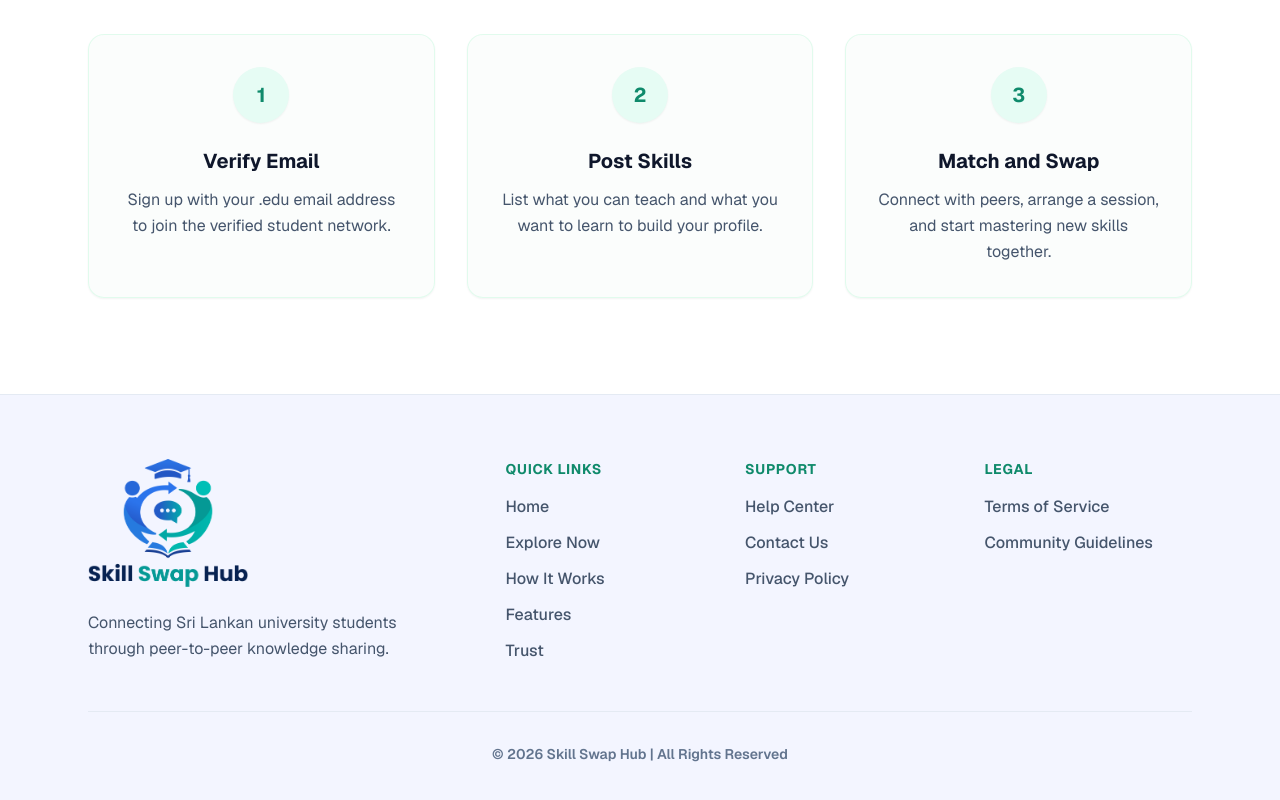
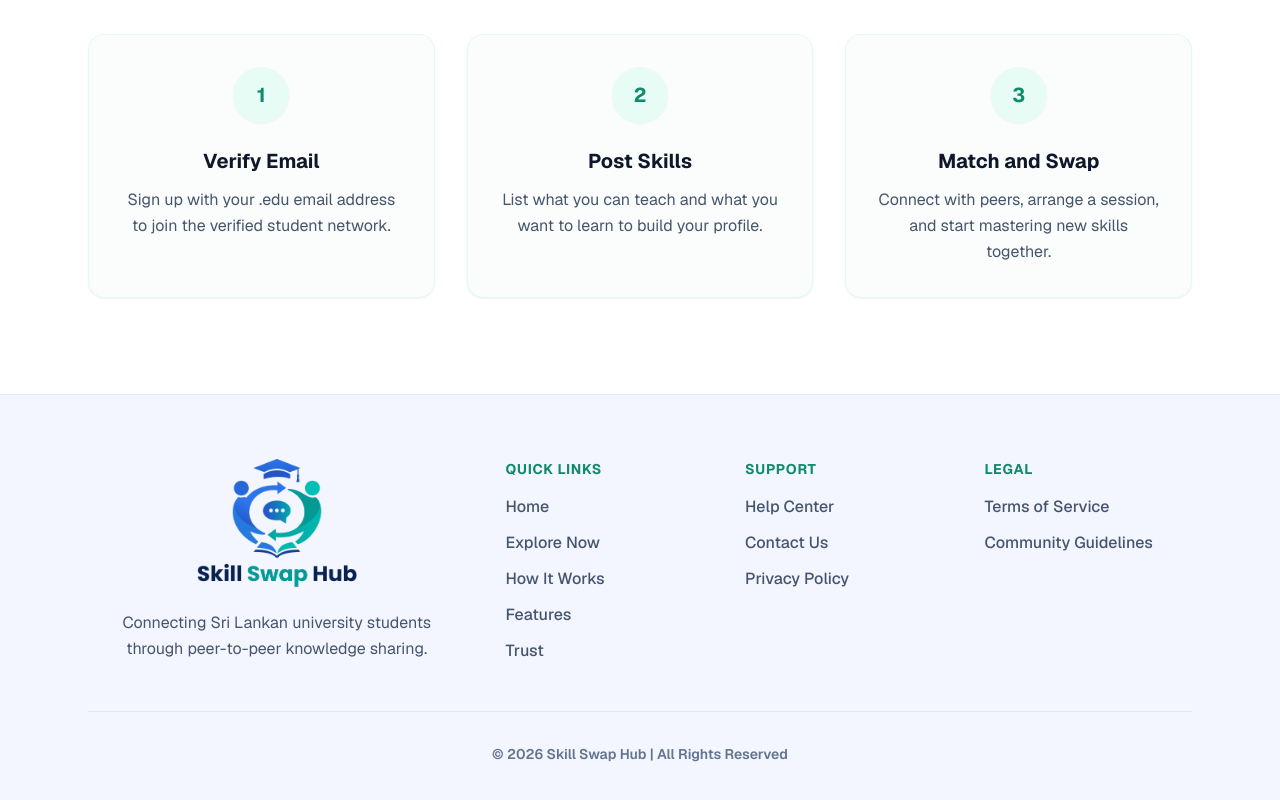
Before and after one commit to kusharidesilva/skill-swap-hub, a Next.js app: page / in a window 1280 px wide. Shown: the part 2100-2900 px from the top of the page. Built offline with nearby package versions, Linux system fonts and the light colour scheme.

Commit message:
style: center footer logo above description on large windows

```diff
--- a/src/components/footer.tsx
+++ b/src/components/footer.tsx
@@ -39,7 +39,7 @@
     <footer className="bg-[#f3f5ff] border-t border-slate-200/80">
       <div className="mx-auto max-w-6xl px-6 py-12 sm:py-16">
         <div className="grid gap-10 md:grid-cols-[1.1fr_2fr]">
-          <div className="flex flex-col items-center text-center md:items-start md:text-left">
+          <div className="flex flex-col items-center text-center">
             <Link href="/" className="inline-block transition hover:opacity-90">
               <Image
                 src="/img/Skill Swap Hub Logo.png"
```
